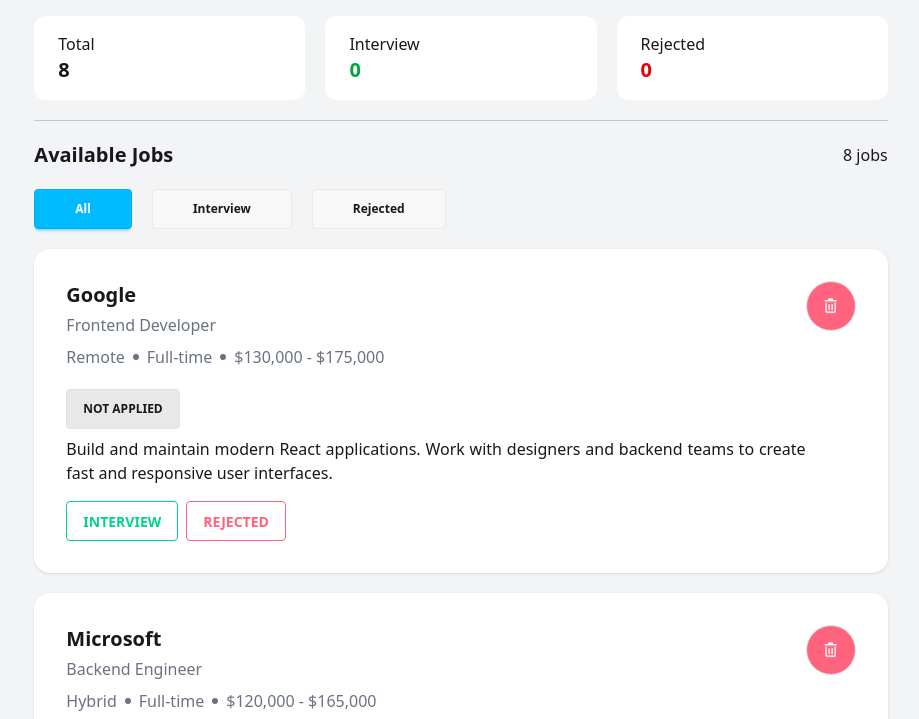
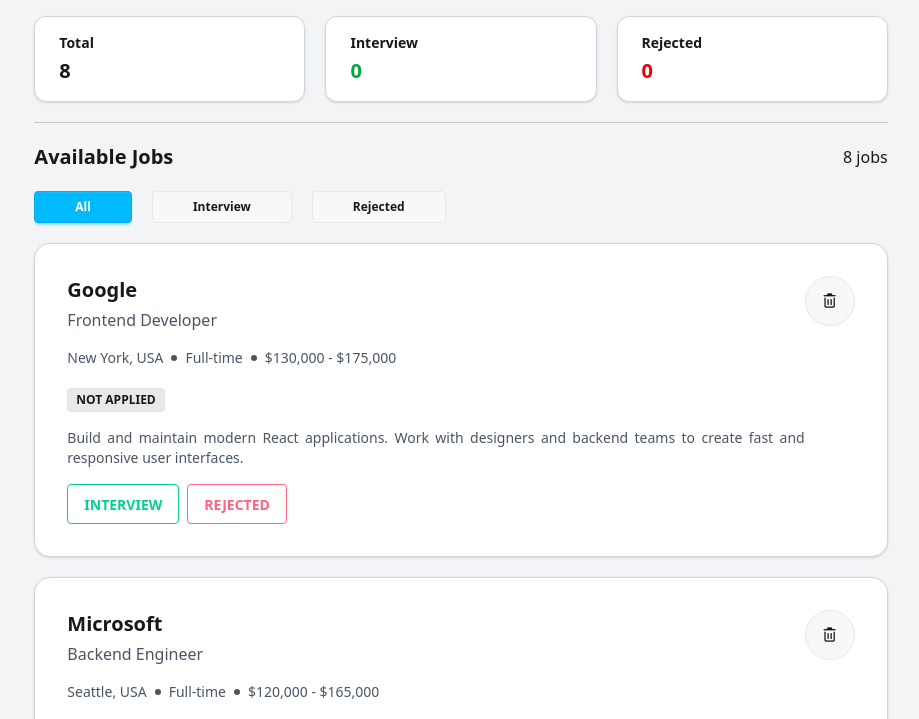
Before and after one commit to jahidhasan-webdev01/job-application-tracker, a plain HTML site: page index.html in a window 1280 px wide. Shown: the part 60-779 px from the top of the page, without its empty margins (179-1098 px from the left). Drawn offline with nearby package versions, Linux system fonts and the light colour scheme.

Commit message:
complete design and functionalities

```diff
--- a/index.html
+++ b/index.html
@@ -31,16 +31,16 @@
 
         <!-- Job count -->
         <div class="mt-5 grid grid-cols-1 md:grid-cols-3 gap-5">
-            <div class="bg-white px-6 py-4 rounded-xl">
-                <p>Total</p>
+            <div class="bg-white px-6 py-4 rounded-xl space-y-1 border border-gray-300 shadow">
+                <p class="font-semibold text-sm">Total</p>
                 <h2 id="count-total" class="font-bold text-xl">0</h2>
             </div>
-            <div class="bg-white px-6 py-4 rounded-xl">
-                <p>Interview</p>
+            <div class="bg-white px-6 py-4 rounded-xl space-y-1 border border-gray-300 shadow">
+                <p class="font-semibold text-sm">Interview</p>
                 <h2 id="count-interview" class="font-bold text-xl text-green-600">0</h2>
             </div>
-            <div class="bg-white px-6 py-4  rounded-xl">
-                <p>Rejected</p>
+            <div class="bg-white px-6 py-4 rounded-xl space-y-1 border border-gray-300 shadow">
+                <p class="font-semibold text-sm">Rejected</p>
                 <h2 id="count-rejected" class="font-bold text-xl text-red-600">0</h2>
             </div>
         </div>
@@ -57,9 +57,9 @@
 
         <!-- Filter buttons -->
         <div id="filter-buttons" class="flex flex-wrap gap-2 md:gap-5 mt-5">
-            <button class="filter-all btn btn-info text-xs md:px-10 text-white">All</button>
-            <button class="filter-interview btn text-xs md:px-10">Interview</button>
-            <button class="filter-rejected btn text-xs md:px-10">Rejected</button>
+            <button class="filter-all btn btn-sm btn-info text-xs md:px-10 text-white">All</button>
+            <button class="filter-interview btn btn-sm text-xs md:px-10">Interview</button>
+            <button class="filter-rejected btn btn-sm text-xs md:px-10">Rejected</button>
         </div>
 
         <!-- Job posts container -->
--- a/script/script.js
+++ b/script/script.js
@@ -2,7 +2,7 @@
   {
     companyName: "Google",
     jobTitle: "Frontend Developer",
-    workType: "remote",
+    location: "New York, USA",
     employmentType: "Full-time",
     salary: {
       min: "130,000",
@@ -15,7 +15,7 @@
   {
     companyName: "Microsoft",
     jobTitle: "Backend Engineer",
-    workType: "hybrid",
+    location: "Seattle, USA",
     employmentType: "Full-time",
     salary: {
       min: "120,000",
@@ -28,7 +28,7 @@
   {
     companyName: "Amazon",
     jobTitle: "Full Stack Developer",
-    workType: "onsite",
+    location: "San Francisco, USA",
     employmentType: "Full-time",
     salary: {
       min: "110,000",
@@ -41,7 +41,7 @@
   {
     companyName: "Meta",
     jobTitle: "React Native Developer",
-    workType: "remote",
+    location: "Menlo Park, USA",
     employmentType: "Contract",
     salary: {
       min: "100,000",
@@ -54,7 +54,7 @@
   {
     companyName: "Netflix",
     jobTitle: "UI/UX Engineer",
-    workType: "hybrid",
+    location: "Los Angeles, USA",
     employmentType: "Full-time",
     salary: {
       min: "125,000",
@@ -67,7 +67,7 @@
   {
     companyName: "Spotify",
     jobTitle: "Software Engineer",
-    workType: "remote",
+    location: "Stockholm, Sweden",
     employmentType: "Full-time",
     salary: {
       min: "115,000",
@@ -80,7 +80,7 @@
   {
     companyName: "Airbnb",
     jobTitle: "JavaScript Developer",
-    workType: "remote",
+    location: "San Francisco, USA",
     employmentType: "Part-time",
     salary: {
       min: "90,000",
@@ -93,7 +93,7 @@
   {
     companyName: "Tesla",
     jobTitle: "DevOps Engineer",
-    workType: "onsite",
+    location: "Austin, USA",
     employmentType: "Full-time",
     salary: {
       min: "135,000",
@@ -115,28 +115,28 @@
     if (data.length > 0) {
         for (const jobPost of data) {
             const newPost = document.createElement("div");
-            newPost.classList = "flex justify-between bg-white p-4 md:p-8 shadow rounded-2xl text-justify";
+            newPost.classList = "flex justify-between bg-white p-4 md:p-8  border border-gray-300 shadow rounded-2xl text-justify";
             newPost.innerHTML = `
                 <div>
                     <h1 class="text-xl font-bold">${jobPost.companyName}</h1>
-                    <p class="text-gray-500 mt-1">${jobPost.jobTitle}</p>
+                    <p class="text-gray-600 mt-1">${jobPost.jobTitle}</p>
 
-                    <div class="mt-2 md:flex gap-2 items-center text-gray-500">
-                        <p class="capitalize">${jobPost.workType}</p>
-                        <span class="w-1.5 h-1.5 rounded-full bg-gray-500"></span>
+                    <div class="mt-4 md:flex gap-2 items-center text-gray-600 text-sm">
+                        <p class="capitalize">${jobPost.location}</p>
+                        <span class="w-1.5 h-1.5 rounded-full bg-gray-600"></span>
                         <p>${jobPost.employmentType}</p>
-                        <span class="w-1.5 h-1.5 rounded-full bg-gray-500"></span>
+                        <span class="w-1.5 h-1.5 rounded-full bg-gray-600"></span>
                         <p>$${jobPost.salary.min} - $${jobPost.salary.max}</p>
                     </div>
 
-                    <button class="mt-5 btn
+                    <button class="mt-5 btn btn-xs
                     ${jobPost.applicationStatus ===
                     "interview" ? "btn-success text-white" :
                     jobPost.applicationStatus ===
                         "rejected" ? "btn-error text-white" :
                         "btn-active"}  uppercase text-xs">${jobPost.applicationStatus}</button>
 
-                    <p class="mt-2">${jobPost.description}</p>
+                    <p class="mt-4 text-gray-600 text-sm">${jobPost.description}</p>
 
                     <!-- Action buttons -->
                     <div class="mt-4 flex flex-wrap gap-2">
@@ -146,7 +146,7 @@
                 </div>
 
                 <!-- Post delete button -->
-                <button class="btn-delete btn btn-circle bg-error text-white md:p-6">
+                <button class="btn-delete btn btn-circle md:p-6">
                     <i class="btn-delete fa-regular fa-trash-can md:fa-lg"></i>
                 </button>
         `
```
